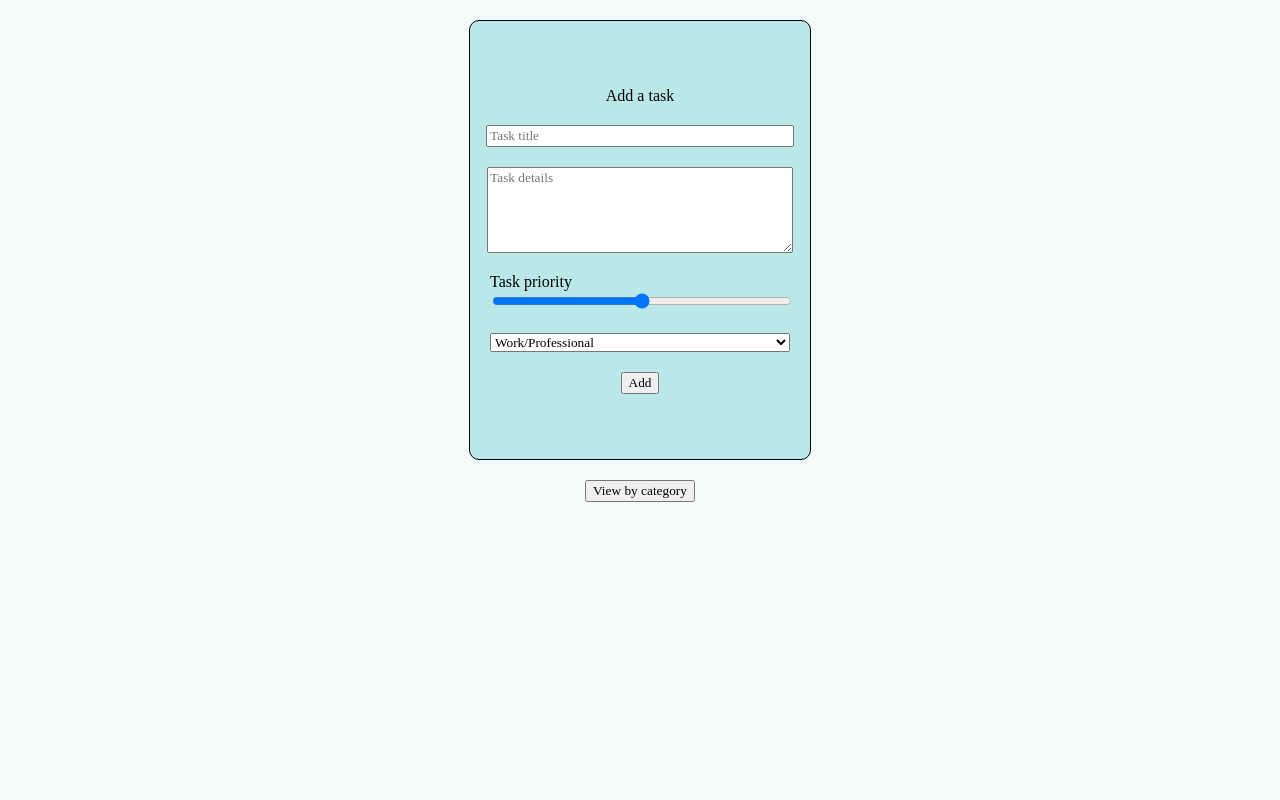
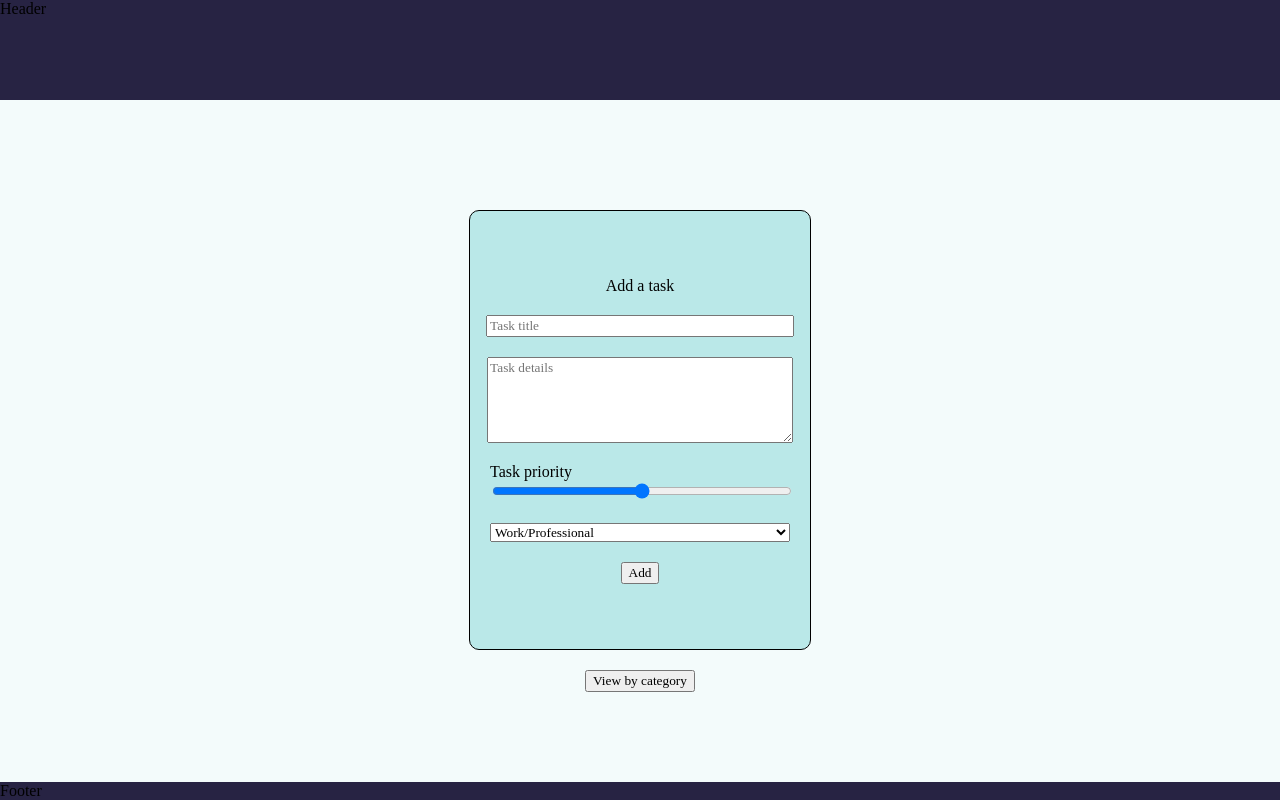
Before and after one commit to GlennChristmas/basic-react-todo-list, a React (Create React App) app: page / in a window 1280 px wide. Built offline with nearby package versions, Linux system fonts and the light colour scheme; a web font is replaced by a local one.

Commit message:
add flexbox method for sticky footer; add header

```diff
--- a/src/App.css
+++ b/src/App.css
@@ -1,7 +1,26 @@
+.content-container {
+  display: flex;
+  flex-direction: column;
+  min-height: 100vh;
+}
+
 .to-do-container {
   display: flex;
   align-items: center;
   justify-content: center;
+  flex-direction: column;
+  flex-grow: 1;
+}
+
+.app-header {
+  background-color: #272343;
+  width: 100vw;
+  height: 100px;
+}
+
+.app-footer {
+  background-color: #272343;
+  width: 100vw;
 }
 
 .to-do-grid {
--- a/src/App.jsx
+++ b/src/App.jsx
@@ -46,6 +46,8 @@ function App() {
   };
 
   return (
+    <div class="content-container">
+      <div className="app-header">Header</div>
       <div className="to-do-container">
         <div className="to-do-grid">
           <CreateToDo
@@ -61,6 +63,8 @@ function App() {
           <RenderToDo toDoList={toDoList} isCategorised={isCategorised} />
         </div>
       </div>
+      <div className="app-footer">Footer</div>
+    </div>
   );
 }
 
--- a/src/index.css
+++ b/src/index.css
@@ -4,15 +4,14 @@ html,
 body {
   margin: 0;
   padding: 0;
-  width: 100%;
-  height: 100%;
   font-family: "Playwrite GB S", cursive;
 }
 
 #root {
   background-color: #f3fbfb;
-  height: 100vh;
-  width: 100vw;
+  display: flex;
+  flex-direction: column;
+  height: 100%;
 }
 
 input,
```
Lines whose indentation alone changed are shown as unchanged.
